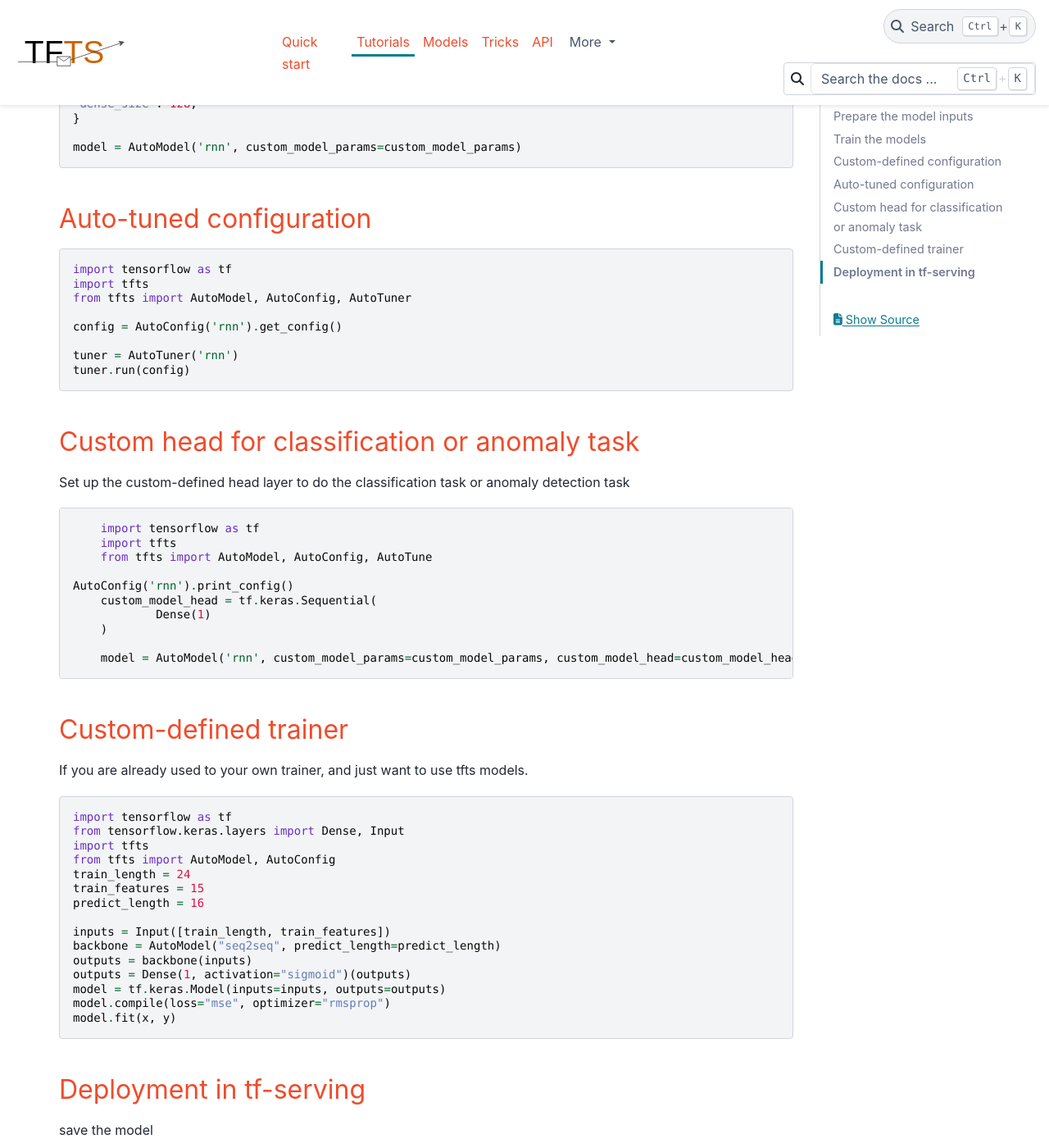
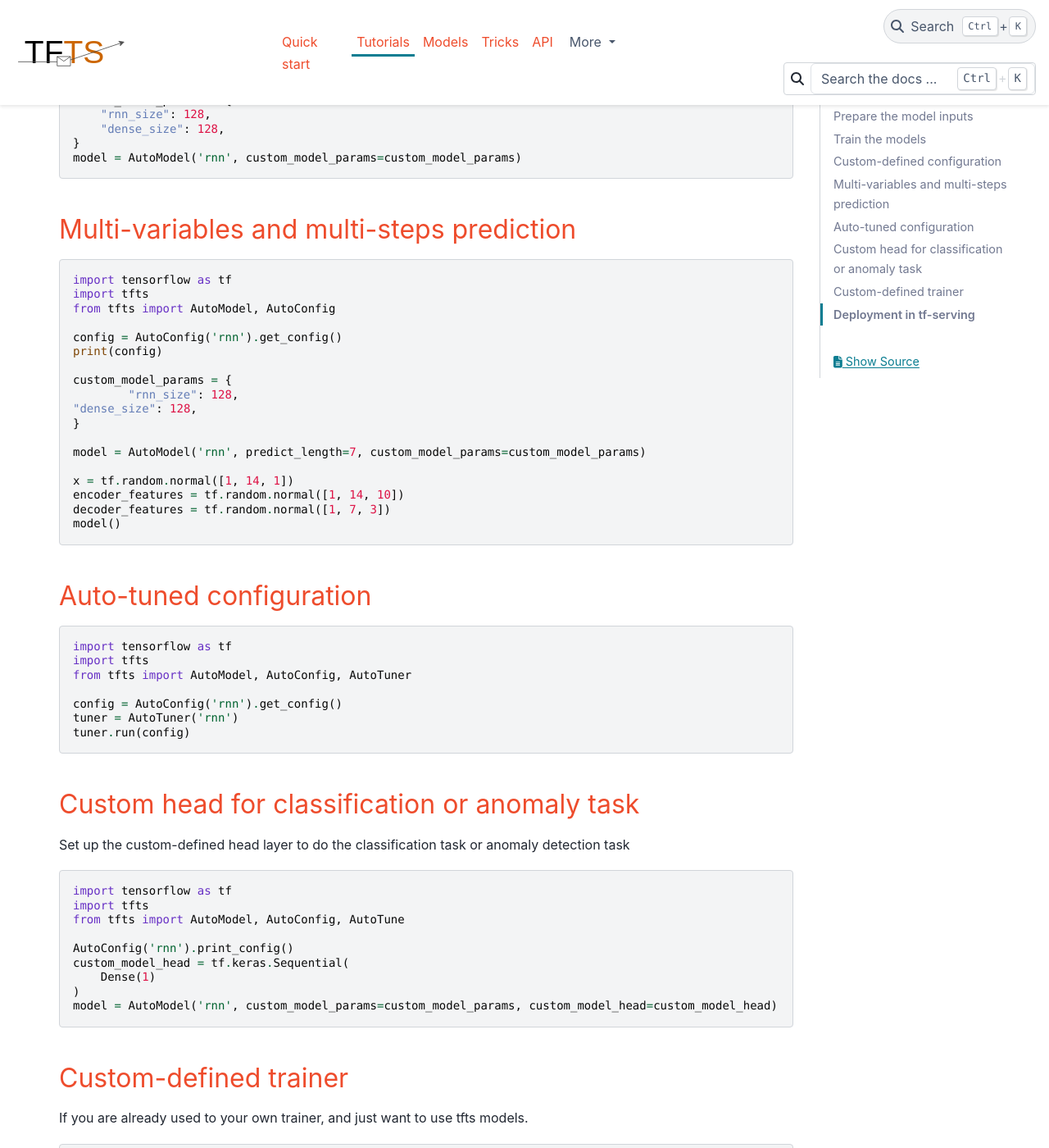
Before and after one commit to LongxingTan/Time-series-prediction, a Sphinx documentation site: the page built from docs/source/tutorials.rst, in a window 1280 px wide and 1400 px high, scrolled down 1129 px. Shown: the whole window at 82% size. Built offline with Sphinx 7.4.7 and the PyData theme 0.15.4, drawn with Linux system fonts in a browser that asks for light colours; some of the changed text lies outside the part shown.

Commit message:
dev: update read

```diff
--- a/docs/source/tutorials.rst
+++ b/docs/source/tutorials.rst
@@ -24,9 +24,11 @@ Prepare the model inputs
 
 what's more, the input data feed into the model could be
 
-- tf.data
+- tf.data.Dataset
 
-- list or tuple
+- list or tuple for (x, encoder_feature, decoder_features)
+
+- array for single variable prediction
 
 
 .. _train_models:
@@ -53,6 +55,25 @@ Change the model parameters. If you want touch more parameters in model params,
 
 .. code-block:: python
 
+    import tensorflow as tf
+    import tfts
+    from tfts import AutoModel, AutoConfig
+
+    config = AutoConfig('rnn').get_config()
+    print(config)
+
+    custom_model_params = {
+        "rnn_size": 128,
+        "dense_size": 128,
+    }
+    model = AutoModel('rnn', custom_model_params=custom_model_params)
+
+
+Multi-variables and multi-steps prediction
+-------------------------------------------------
+
+.. code-block:: python
+
 	import tensorflow as tf
 	import tfts
 	from tfts import AutoModel, AutoConfig
@@ -65,7 +86,12 @@ Change the model parameters. If you want touch more parameters in model params,
     	"dense_size": 128,
 	}
 
-	model = AutoModel('rnn', custom_model_params=custom_model_params)
+	model = AutoModel('rnn', predict_length=7, custom_model_params=custom_model_params)
+
+	x = tf.random.normal([1, 14, 1])
+	encoder_features = tf.random.normal([1, 14, 10])
+	decoder_features = tf.random.normal([1, 7, 3])
+	model()
 
 
 Auto-tuned configuration
@@ -73,14 +99,13 @@ Auto-tuned configuration
 
 .. code-block:: python
 
-	import tensorflow as tf
-	import tfts
-	from tfts import AutoModel, AutoConfig, AutoTuner
+    import tensorflow as tf
+    import tfts
+    from tfts import AutoModel, AutoConfig, AutoTuner
 
-	config = AutoConfig('rnn').get_config()
-
-	tuner = AutoTuner('rnn')
-	tuner.run(config)
+    config = AutoConfig('rnn').get_config()
+    tuner = AutoTuner('rnn')
+    tuner.run(config)
 
 
 Custom head for classification or anomaly task
@@ -90,16 +115,15 @@ Set up the custom-defined head layer to do the classification task or anomaly de
 
 .. code-block:: python
 
-	import tensorflow as tf
-	import tfts
-	from tfts import AutoModel, AutoConfig, AutoTune
+    import tensorflow as tf
+    import tfts
+    from tfts import AutoModel, AutoConfig, AutoTune
 
     AutoConfig('rnn').print_config()
-	custom_model_head = tf.keras.Sequential(
-		Dense(1)
-	)
-
-	model = AutoModel('rnn', custom_model_params=custom_model_params, custom_model_head=custom_model_head)
+    custom_model_head = tf.keras.Sequential(
+        Dense(1)
+    )
+    model = AutoModel('rnn', custom_model_params=custom_model_params, custom_model_head=custom_model_head)
 
 
 Custom-defined trainer
```
Also changed, not shown: README_CN.md (+5 -2 lines), 4 other files.
